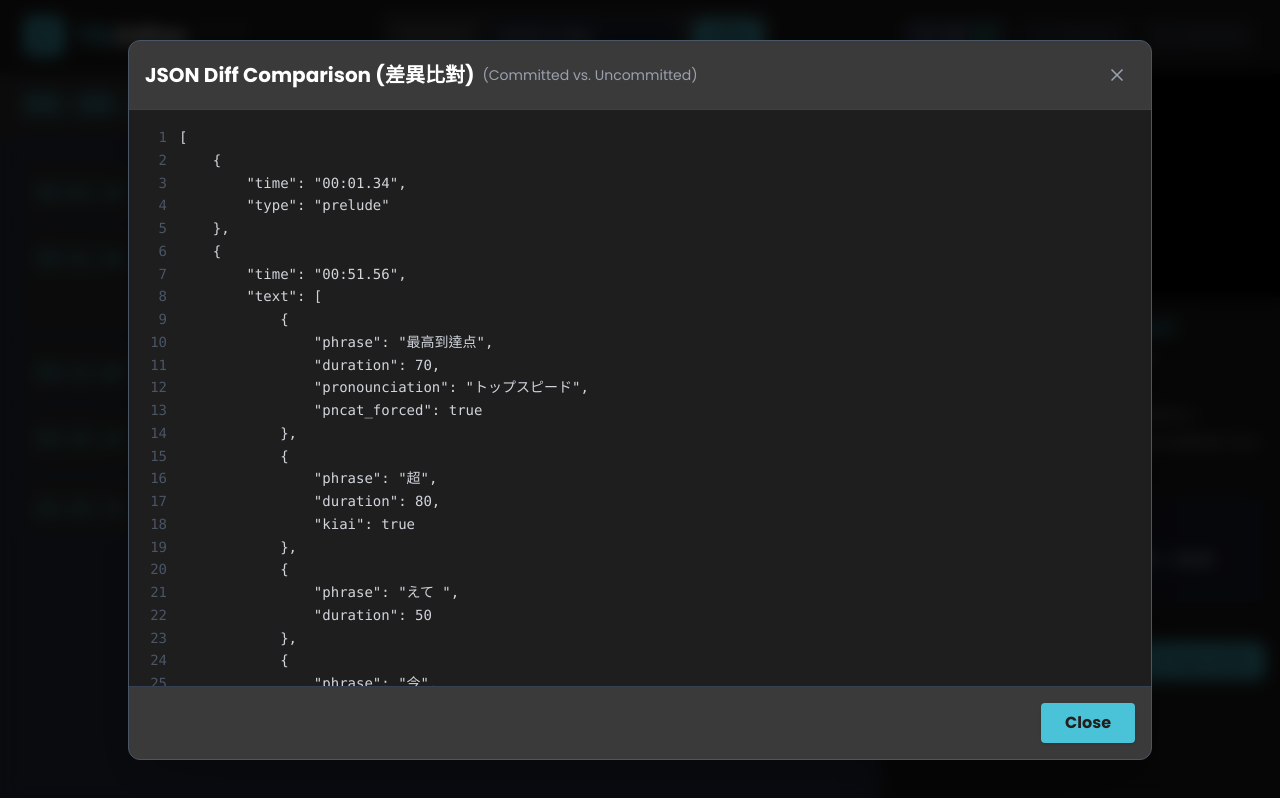
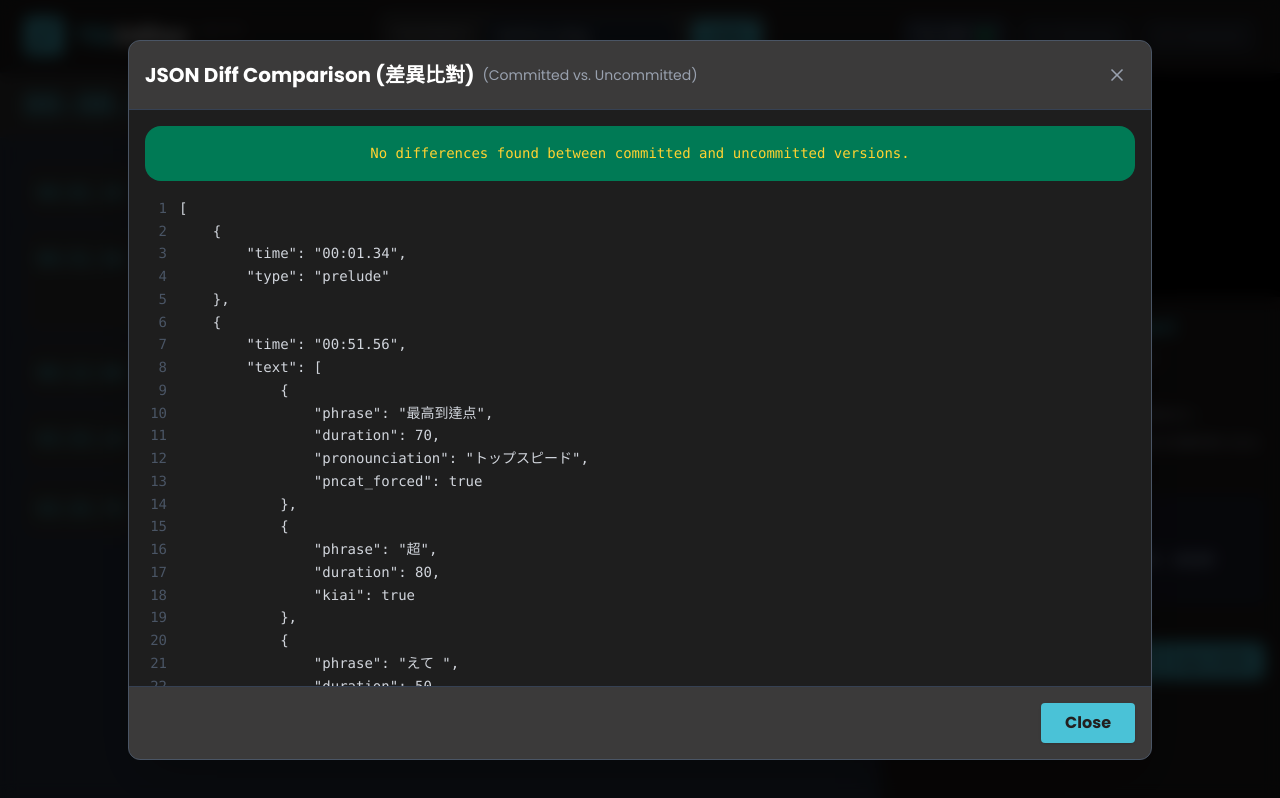
Before and after one commit to champsing/TSL-Editor, a React (Vite) app: page / in a window 1280 px wide. Both pictures are taken after a click on the button "Diff". Built offline with nearby package versions, Linux system fonts and the light colour scheme.

Commit message:
fix DiffModal when no diff

```diff
--- a/components/DiffModal.tsx
+++ b/components/DiffModal.tsx
@@ -130,13 +130,19 @@ export const DiffModal: React.FC<DiffModalProps> = ({
                 {/* Diff Viewer */}
                 <div className="flex-1 overflow-y-auto bg-[#1e1e1e] p-4 text-sm font-mono leading-relaxed">
                     <pre className="whitespace-pre-wrap">
-                        {diffResult.length > 0 ? (
-                            diffResult.map((line, index) => {
+                        {!diffResult.find(
+                            (x) => x.type == "delete" || x.type == "add",
+                        ) && (
+                            <div className="text-amber-300 bg-emerald-700 rounded-2xl text-center py-4 mb-4">
+                                No differences found between committed and
+                                uncommitted versions.
+                            </div>
+                        )}
+                        {diffResult.map((line, index) => {
                             let colorClass = "text-gray-300"; // 預設
 
                             if (line.type === "add") {
-                                    colorClass =
-                                        "bg-green-900/40 text-green-400";
+                                colorClass = "bg-green-900/40 text-green-400";
                             } else if (line.type === "delete") {
                                 colorClass = "bg-red-900/40 text-red-400";
                             }
@@ -157,13 +163,7 @@ export const DiffModal: React.FC<DiffModalProps> = ({
                                     {line.content}
                                 </div>
                             );
-                            })
-                        ) : (
-                            <div className="text-gray-500 text-center py-10">
-                                No differences found between committed and
-                                uncommitted versions. (無差異)
-                            </div>
-                        )}
+                        })}
                     </pre>
                 </div>
 
--- a/package.json
+++ b/package.json
@@ -1,7 +1,7 @@
 {
     "name": "lyricsync-editor",
     "private": true,
-    "version": "1.4.0",
+    "version": "1.4.1",
     "type": "module",
     "scripts": {
         "dev": "vite",
```
Also changed, not shown: 1 other file (tests, documents, lock files or other folders). Lines whose indentation alone changed are shown as unchanged.
